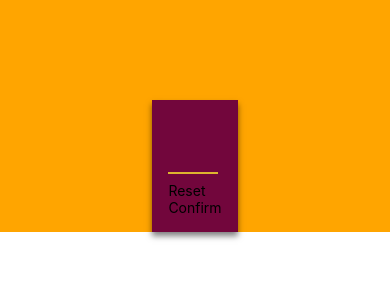
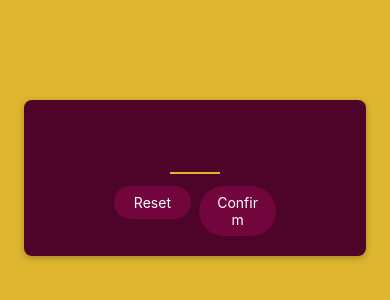
Before and after one commit to guitarlanguage/react-practical-guide-target-app, a React Native app: screen / in a window 390 px wide. Shown: the top 300 px of the page. Built offline with nearby package versions, Linux system fonts and the light colour scheme.

Commit message:
created styling for the reset and confirm buttons, provided a background color in the App.js component.

```diff
--- a/App.js
+++ b/App.js
@@ -1,21 +1,19 @@
-import { StatusBar } from 'expo-status-bar';
-import { StyleSheet, Text, View } from 'react-native';
+
+import { StyleSheet, View } from 'react-native';
+
 import StartGameScreen from './screens/StartGameScreen';
 
 export default function App() {
   return (
-    <View style={styles.container}>
+    <View style={styles.rootScreen}>
       <StartGameScreen />
     </View>
   );
 }
 
 const styles = StyleSheet.create({
-  container: {
-    // flex: 1,
-    backgroundColor: 'orange',
-    alignItems: 'center',
-    justifyContent: 'center'
-
-  },
+  rootScreen: {
+    flex: 1,
+    backgroundColor: '#ddb52f'
+  }
 });
--- a/components/PrimaryButton.js
+++ b/components/PrimaryButton.js
@@ -1,11 +1,46 @@
-import { View, Text } from "react-native";
+import { View, Text, Pressable, StyleSheet } from 'react-native';
 
-function PrimaryButton({children}) {
+function PrimaryButton({ children }) {
+  function pressHandler() {
+    console.log('Pressed!');
+  }
+
   return (
-    <View>
-      <Text>{children}</Text>
+    <View style={styles.buttonOuterContainer}>
+      <Pressable
+        style={({ pressed }) =>
+          pressed
+            ? [styles.buttonInnerContainer, styles.pressed]
+            : styles.buttonInnerContainer
+        }
+        onPress={pressHandler}
+        android_ripple={{ color: '#640233' }}
+      >
+        <Text style={styles.buttonText}>{children}</Text>
+      </Pressable>
     </View>
   );
-};
+}
 
 export default PrimaryButton;
+
+const styles = StyleSheet.create({
+  buttonOuterContainer: {
+    borderRadius: 28,
+    margin: 4,
+    overflow: 'hidden',
+  },
+  buttonInnerContainer: {
+    backgroundColor: '#72063c',
+    paddingVertical: 8,
+    paddingHorizontal: 16,
+    elevation: 2,
+  },
+  buttonText: {
+    color: 'white',
+    textAlign: 'center',
+  },
+  pressed: {
+    opacity: 0.75,
+  },
+});
--- a/screens/StartGameScreen.js
+++ b/screens/StartGameScreen.js
@@ -1,5 +1,6 @@
-import { TextInput, View, StyleSheet } from "react-native";
-import PrimaryButton from "../components/PrimaryButton";
+import { TextInput, View, StyleSheet } from 'react-native';
+
+import PrimaryButton from '../components/PrimaryButton';
 
 function StartGameScreen() {
   return (
@@ -11,28 +12,34 @@
         autoCapitalize="none"
         autoCorrect={false}
       />
-      <PrimaryButton>Reset</PrimaryButton>
-      <PrimaryButton>Confirm</PrimaryButton>
+      <View style={styles.buttonsContainer}>
+        <View style={styles.buttonContainer}>
+          <PrimaryButton>Reset</PrimaryButton>
+        </View>
+        <View style={styles.buttonContainer}>
+          <PrimaryButton>Confirm</PrimaryButton>
+        </View>
+      </View>
     </View>
   );
-};
+}
 
 export default StartGameScreen;
 
 const styles = StyleSheet.create({
   inputContainer: {
-    //flex 1 helps it take up as much space as it can
-    // flex: 1,
+    justifyContent: 'center',
+    alignItems: 'center',
     marginTop: 100,
+    marginHorizontal: 24,
     padding: 16,
-    backgroundColor: '#72063c',
-    //android only property
+    backgroundColor: '#4e0329',
+    borderRadius: 8,
     elevation: 4,
-    //get around this with ios by using shadow
-    shadowColor: "black",
-    shadowOffset: { width: 0, height: 4 },
+    shadowColor: 'black',
+    shadowOffset: { width: 0, height: 2 },
     shadowRadius: 6,
-    shadowOpacity: .5
+    shadowOpacity: 0.25,
   },
   numberInput: {
     height: 50,
@@ -44,5 +51,11 @@
     marginVertical: 8,
     fontWeight: 'bold',
     textAlign: 'center',
+  },
+  buttonsContainer: {
+    flexDirection: 'row',
+  },
+  buttonContainer: {
+    flex: 1
   }
 });
```
